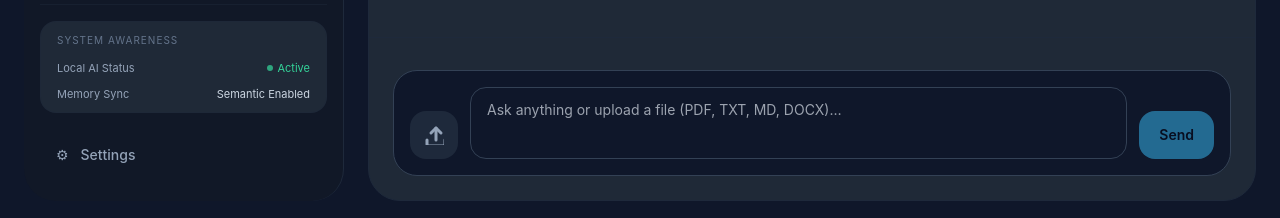
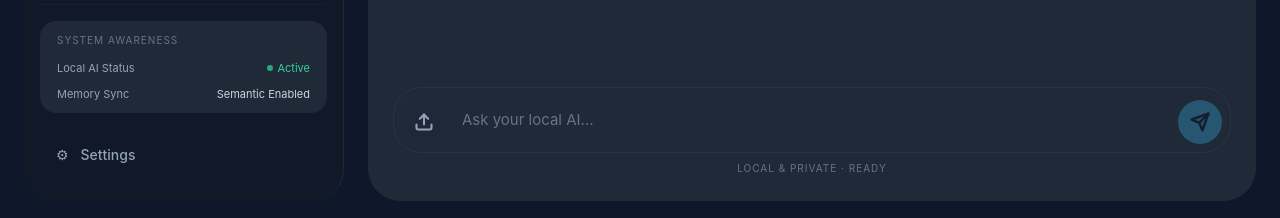
Before and after one commit to iHoshiii/Offline-AI-Workspace, a Next.js app in the folder frontend/: page / in a window 1280 px wide. Shown: the part 579-797 px from the top of the page. Built offline with nearby package versions, Linux system fonts and the light colour scheme; no server answers.

Commit message:
message input box optimization

```diff
--- a/frontend/components/ChatWindow.tsx
+++ b/frontend/components/ChatWindow.tsx
@@ -22,16 +22,23 @@ export function ChatWindow({ messages, isTyping }: ChatWindowProps) {
           return (
             <div
               key={`${message.created_at}-${index}`}
-              className="rounded-3xl border border-slate-800 bg-surface3 p-4 shadow-soft animate-message"
+              className={`flex flex-col gap-2 ${isUser ? 'items-end' : 'items-start'} animate-message`}
             >
-              <div className="mb-2 flex items-center gap-3 text-xs uppercase tracking-[0.25em] text-slate-500">
-                <span>{isUser ? 'You' : 'Assistant'}</span>
-                <span>{new Date(message.created_at).toLocaleTimeString([], { hour: '2-digit', minute: '2-digit' })}</span>
+              <div className={`max-w-[85%] rounded-[24px] p-4 shadow-soft border ${
+                isUser
+                  ? 'bg-accent text-slate-950 border-sky-400/20'
+                  : 'bg-surface2 text-slate-100 border-slate-800'
+              }`}>
+                <div className={`mb-1 flex items-center gap-2 text-[10px] uppercase tracking-widest ${isUser ? 'text-slate-900/60' : 'text-slate-500'}`}>
+                  <span className="font-bold">{isUser ? 'You' : 'AI Assistant'}</span>
+                  <span>•</span>
+                  <span>{new Date(message.created_at).toLocaleTimeString([], { hour: '2-digit', minute: '2-digit' })}</span>
+                </div>
+                <div
+                  className={`markdown-body text-[15px] leading-relaxed ${isUser ? 'prose-invert-dark' : ''}`}
+                  dangerouslySetInnerHTML={renderMarkdown(message.content)}
+                />
               </div>
-              <div
-                className="markdown-body text-slate-200"
-                dangerouslySetInnerHTML={renderMarkdown(message.content)}
-              />
             </div>
           );
         })}
--- a/frontend/components/MessageInput.tsx
+++ b/frontend/components/MessageInput.tsx
@@ -20,7 +20,8 @@ export function MessageInput({ value, onChange, onSubmit, disabled }: MessageInp
   };
 
   return (
-    <div className="mt-4 flex w-full items-end gap-3 rounded-3xl border border-slate-700 bg-surface p-4">
+    <div className="relative flex w-full flex-col gap-2">
+      <div className="glass-effect relative flex items-end gap-2 rounded-[28px] border border-slate-700/50 p-2 shadow-premium transition-all focus-within:border-accent/50 focus-within:ring-4 focus-within:ring-accent/10">
         <input
           type="file"
           ref={fileInputRef}
@@ -28,17 +29,23 @@ export function MessageInput({ value, onChange, onSubmit, disabled }: MessageInp
           accept=".pdf,.txt,.md,.docx"
           className="hidden"
         />
+
         <button
           type="button"
           onClick={() => fileInputRef.current?.click()}
-        className="flex h-12 w-12 shrink-0 items-center justify-center rounded-2xl bg-slate-800 text-slate-400 transition hover:bg-slate-700 hover:text-slate-100"
-        title="Upload PDF, TXT, MD, or DOCX"
+          className="flex h-11 w-11 shrink-0 items-center justify-center rounded-2xl bg-slate-800/50 text-slate-400 transition hover:bg-slate-700 hover:text-slate-100"
+          title="Upload document"
         >
-        <svg xmlns="http://www.w3.org/2000/svg" width="20" height="20" fill="none" stroke="currentColor" strokeWidth="3" strokeLinecap="round" strokeLinejoin="round"><path d="M21 15v4a2 2 0 0 1-2 2H5a2 2 0 0 1-2-2v-4" /><polyline points="17 8 12 3 7 8" /><line x1="12" y1="3" x2="12" y2="15" /></svg>
+          <svg xmlns="http://www.w3.org/2000/svg" width="20" height="20" viewBox="0 0 24 24" fill="none" stroke="currentColor" strokeWidth="2.5" strokeLinecap="round" strokeLinejoin="round">
+            <path d="M21 15v4a2 2 0 0 1-2 2H5a2 2 0 0 1-2-2v-4" />
+            <polyline points="17 8 12 3 7 8" />
+            <line x1="12" y1="3" x2="12" y2="15" />
+          </svg>
         </button>
+
         <textarea
           value={value}
-        rows={2}
+          rows={1}
           disabled={disabled}
           onChange={(event) => onChange(event.target.value)}
           onKeyDown={(event) => {
@@ -47,17 +54,27 @@ export function MessageInput({ value, onChange, onSubmit, disabled }: MessageInp
               onSubmit();
             }
           }}
-        className="min-h-[72px] w-full resize-none rounded-2xl border border-slate-700 bg-surface px-4 py-3 text-sm text-slate-100 outline-none transition focus:border-accent focus:ring-2 focus:ring-accent/20"
-        placeholder="Ask anything or upload a file (PDF, TXT, MD, DOCX)…"
+          className="max-h-48 min-h-[44px] w-full resize-none bg-transparent px-2 py-3 text-[15px] leading-relaxed text-slate-100 placeholder-slate-500 outline-none"
+          placeholder="Ask your local AI..."
+          onInput={(e) => {
+            const target = e.target as HTMLTextAreaElement;
+            target.style.height = 'auto';
+            target.style.height = `${target.scrollHeight}px`;
+          }}
         />
+
         <button
           type="button"
           disabled={disabled || !value.trim()}
           onClick={onSubmit}
-        className="inline-flex h-12 shrink-0 items-center justify-center rounded-2xl bg-accent px-5 text-sm font-semibold text-slate-950 transition hover:bg-sky-300 disabled:cursor-not-allowed disabled:opacity-50"
+          className="flex h-11 w-11 shrink-0 items-center justify-center rounded-full bg-accent text-slate-950 transition-all hover:scale-105 hover:bg-sky-300 disabled:cursor-not-allowed disabled:opacity-30 disabled:hover:scale-100"
         >
-        Send
+          <svg xmlns="http://www.w3.org/2000/svg" width="20" height="20" viewBox="0 0 24 24" fill="none" stroke="currentColor" strokeWidth="3" strokeLinecap="round" strokeLinejoin="round"><line x1="22" y1="2" x2="11" y2="13"></line><polygon points="22 2 15 22 11 13 2 9 22 2"></polygon></svg>
         </button>
+      </div>
+      <p className="px-4 text-[10px] text-slate-500 text-center uppercase tracking-widest">
+        Local & Private · {disabled ? 'Processing...' : 'Ready'}
+      </p>
     </div>
   );
 }
--- a/frontend/components/Sidebar.tsx
+++ b/frontend/components/Sidebar.tsx
@@ -22,6 +22,7 @@ export function Sidebar({
   onCreateConversation,
   onDeleteConversation,
   onRenameConversation,
+  onSummarizeConversation,
 }: SidebarProps) {
   const [editingId, setEditingId] = useState<number | null>(null);
   const [editTitle, setEditTitle] = useState('');
```
Also changed, not shown: frontend/styles/globals.css (+34 -0 lines), 1 other file (tests, documents, lock files or other folders). Lines whose indentation alone changed are shown as unchanged.
